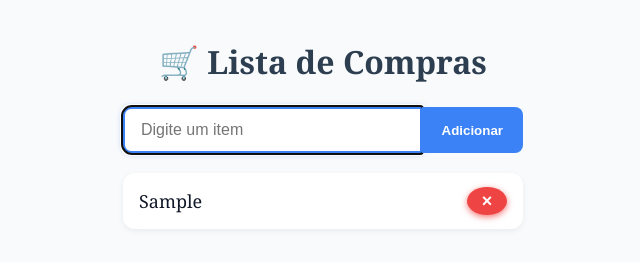
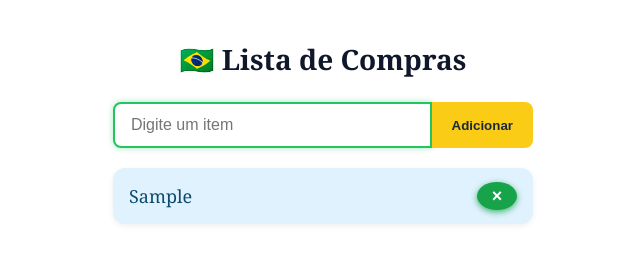
Before and after one commit to lwcuiaba/lista-compras, a plain HTML site: page index.html in a window 1280 px wide. Both pictures are taken after typing "Sample" into the empty fields and a click on the button "Adicionar". Shown: the whole page, without its empty margins (317-957 px from the left). Drawn offline with Linux system fonts and the light colour scheme.

Commit message:
Update index.html

```diff
--- a/index.html
+++ b/index.html
@@ -1,22 +1,22 @@
 <!DOCTYPE html>
-<html>
+<html lang="pt-BR">
 <head>
   <meta charset="UTF-8" />
   <title>Lista de Compras</title>
   <style>
     body {
       font-family: Georgia, serif;
-      background: #f9fafb;
-      max-width: 400px;
+      background: #ffffff;
+      max-width: 420px;
       margin: 40px auto;
       padding: 0 20px;
-      color: #333;
+      color: #1f2937;
       user-select: none;
     }
     h1 {
       text-align: center;
-      font-weight: 600;
-      color: #2c3e50;
+      color: #0f172a;
+      font-size: 28px;
       margin-bottom: 24px;
     }
     .input-group {
@@ -27,28 +27,27 @@
       flex: 1;
       padding: 12px 16px;
       font-size: 16px;
-      border: 2px solid #d1d5db;
+      border: 2px solid #10b981;
       border-radius: 8px 0 0 8px;
-      outline-offset: 2px;
+      outline: none;
       transition: border-color 0.3s ease;
     }
     input#itemInput:focus {
-      border-color: #3b82f6;
-      box-shadow: 0 0 6px #3b82f6aa;
+      border-color: #22c55e;
+      box-shadow: 0 0 6px #22c55e66;
     }
     button {
-      background: #3b82f6;
+      background: #facc15;
       border: none;
-      color: white;
+      color: #1e293b;
       font-weight: 600;
       padding: 12px 20px;
       cursor: pointer;
       border-radius: 0 8px 8px 0;
       transition: background 0.3s ease;
-      user-select: none;
     }
     button:hover {
-      background: #2563eb;
+      background: #eab308;
     }
     ul#lista {
       list-style: none;
@@ -56,13 +55,13 @@
       margin: 0;
     }
     ul#lista li {
-      background: white;
+      background: #e0f2fe;
       margin-bottom: 12px;
       padding: 14px 16px;
       border-radius: 12px;
       box-shadow: 0 2px 6px #00000010;
       font-size: 18px;
-      color: #111827;
+      color: #0c4a6e;
       display: flex;
       align-items: center;
       justify-content: space-between;
@@ -73,10 +72,10 @@
       cursor: grabbing;
     }
     .delete {
-      background: #ef4444;
+      background: #16a34a;
       border: none;
       color: white;
-      font-weight: 700;
+      font-weight: bold;
       border-radius: 50%;
       width: 28px;
       height: 28px;
@@ -84,14 +83,13 @@
       align-items: center;
       justify-content: center;
       font-size: 18px;
-      box-shadow: 0 2px 6px #ef4444bb;
+      box-shadow: 0 2px 6px #16a34acc;
       cursor: pointer;
       user-select: none;
       transition: background 0.3s ease;
     }
     .delete:hover {
-      background: #b91c1c;
-      box-shadow: 0 2px 10px #b91c1cdd;
+      background: #166534;
     }
     @media (max-width: 450px) {
       body {
@@ -113,7 +111,7 @@
   </style>
 </head>
 <body>
-  <h1>🛒 Lista de Compras</h1>
+  <h1>🇧🇷 Lista de Compras</h1>
   <div class="input-group">
     <input id="itemInput" placeholder="Digite um item" autocomplete="off" />
     <button onclick="addItem()">Adicionar</button>
```
